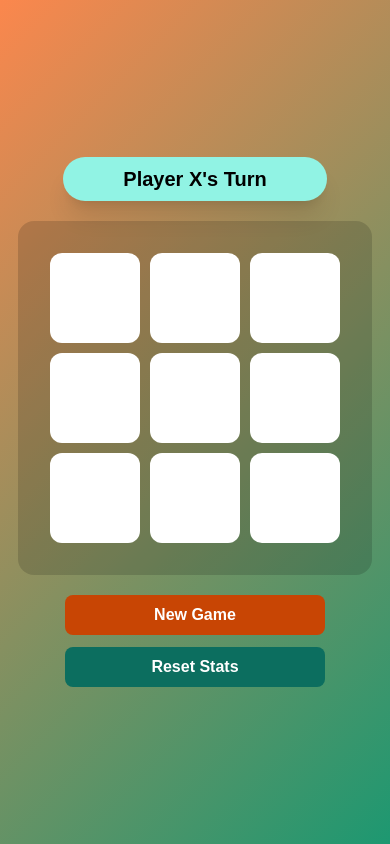
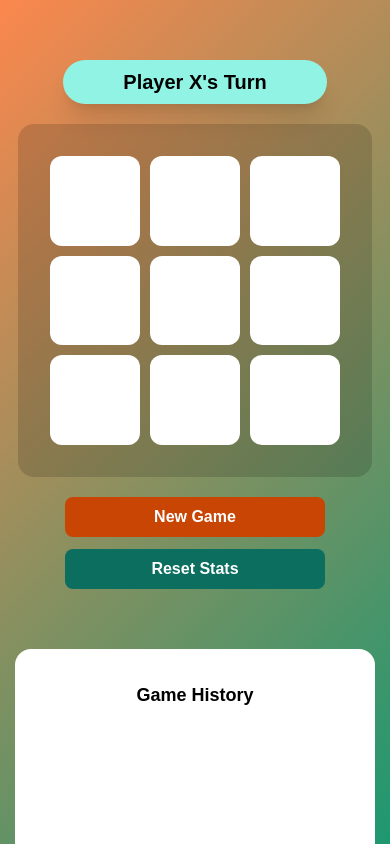
Before and after one commit to devcedrick/tic-tac-toe, a Next.js app: page / in a window 390 px wide. Shown: the top 844 px of the page. Built offline with nearby package versions, Linux system fonts and the light colour scheme.

Commit message:
Adjusts layout for better responsiveness
Improves responsiveness by adding a height constraint for larger screens and adjusts padding.

Ensures content is properly displayed on various screen sizes.

```diff
--- a/app/page.tsx
+++ b/app/page.tsx
@@ -62,7 +62,7 @@ export default function Home() {
 
 
   return (
-    <div className="flex flex-col items-center justify-center h-screen gap-5">
+    <div className="flex flex-col items-center justify-center lg:h-screen gap-5 py-15">
       <Header/>
       <Board xIsNext={xIsNext} squares={currentSquares} onPlay={handlePlay} gameOver={gameOver}/>
       <div className="flex flex-col lg:flex-row gap-3 lg:gap-10 w-2/3 lg:w-max max-w-110">
```
